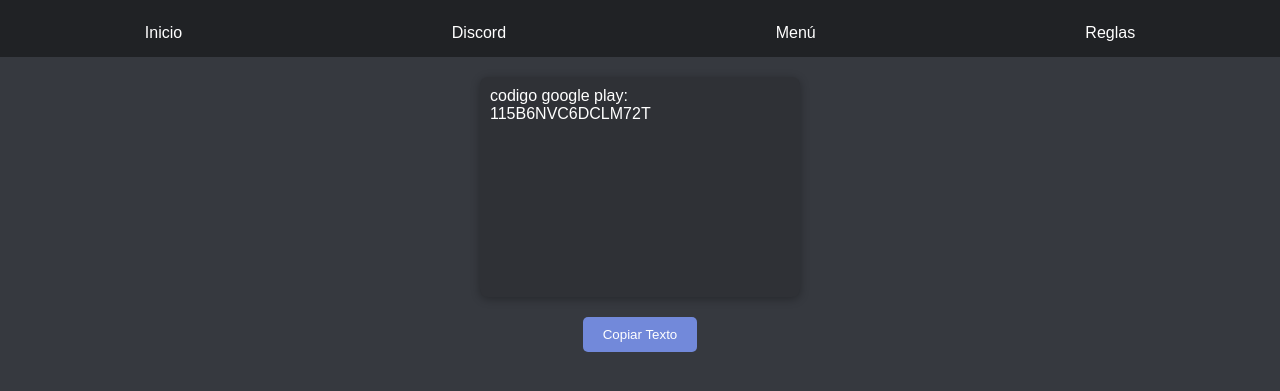
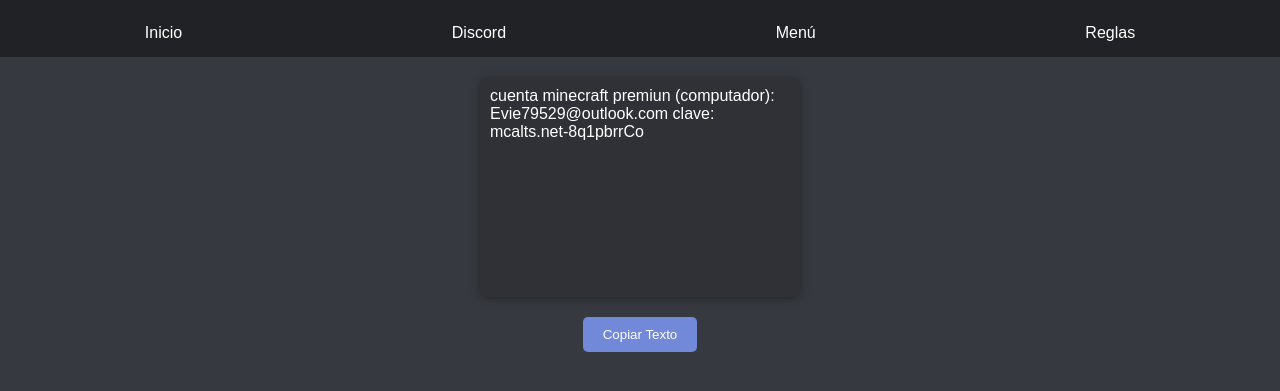
Before and after one commit to Fl0ppa22/SHADOW-GEN-FREE, a plain HTML site: page index.html in a window 1280 px wide. Shown: the part 71-462 px from the top of the page. Drawn offline with Linux system fonts and the light colour scheme.

Commit message:
Add files via upload

```diff
--- a/index.html
+++ b/index.html
@@ -111,7 +111,7 @@
 <script>
   // Array de textos predefinidos
   var textos = [
-    "codigo google play: 115B6NVC6DCLM72T"
+    "cuenta minecraft premiun (computador): Evie79529@outlook.com clave: mcalts.net-8q1pbrrCo"
   ];
 
   // Función para seleccionar aleatoriamente un texto del array
```
